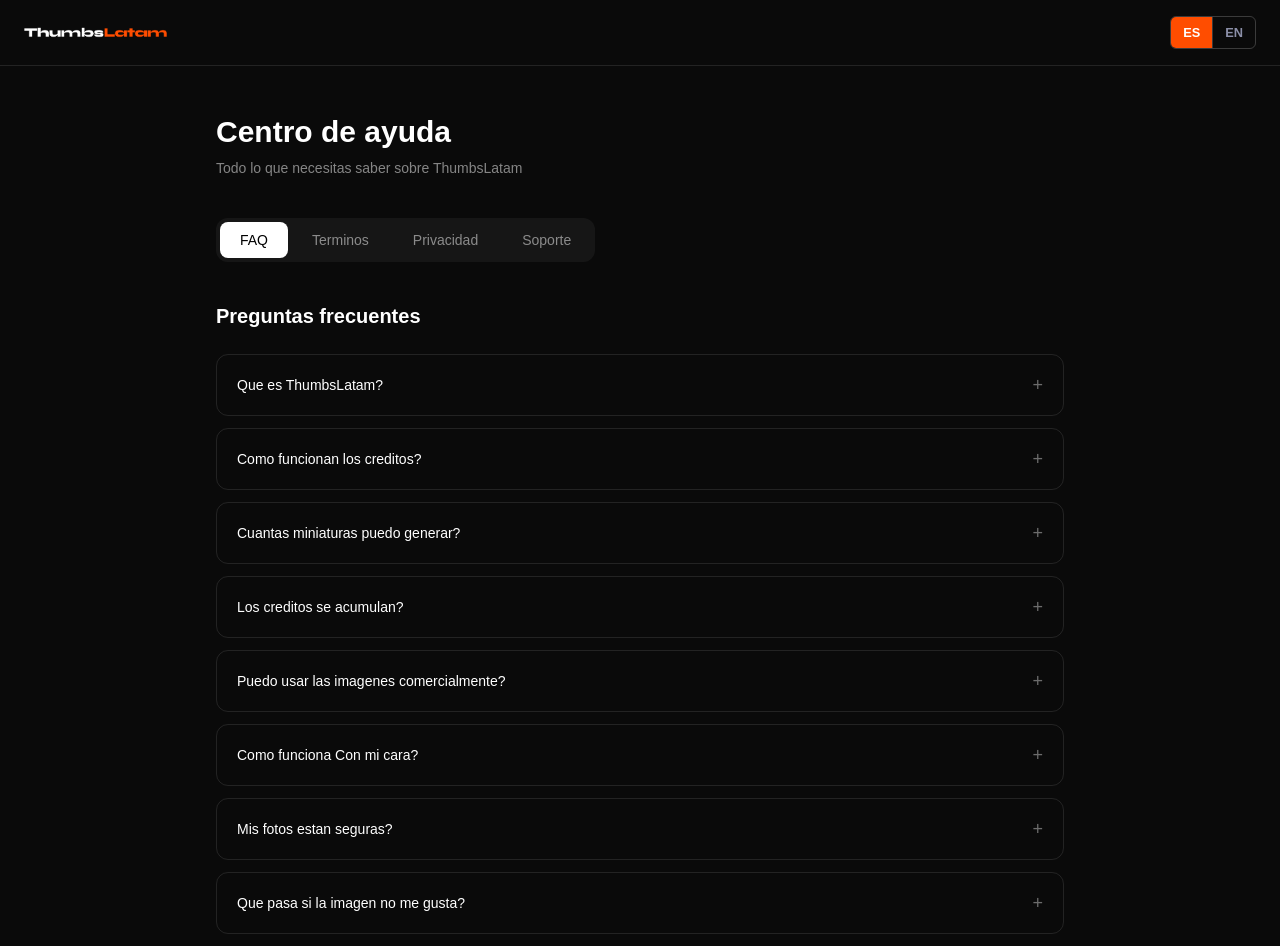
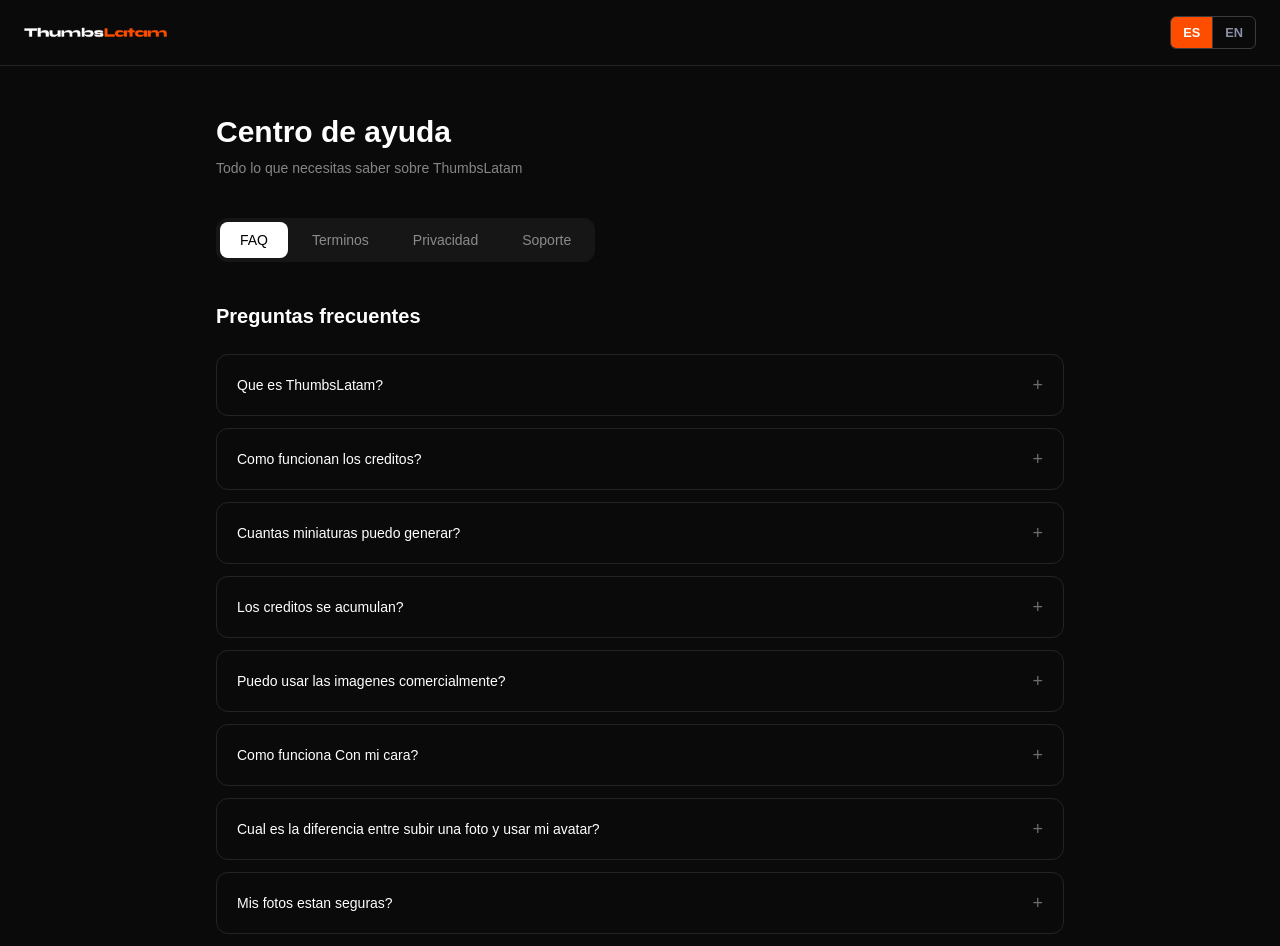
Before and after one commit to jokonog/thumbslatam, a Next.js app: page /legal in a window 1280 px wide. Shown: the top 946 px of the page. Built offline with nearby package versions, Linux system fonts and the light colour scheme.

Commit message:
Agregar explicacion avatar vs foto directa en tutorial y FAQ ES/EN

```diff
--- a/app/dashboard/page.tsx
+++ b/app/dashboard/page.tsx
@@ -855,7 +855,7 @@ export default function Dashboard() {
                     <h2 style={{fontSize:"16px",fontWeight:700,margin:0,color:"#fff",fontFamily:"'Syne',sans-serif"}}>{tutorialLang==="es"?"Sube tus fotos de referencia":"Upload your reference photos"}</h2>
                   </div>
                 </div>
-                <p style={{fontSize:"13px",color:"rgba(255,255,255,0.65)",lineHeight:1.6,margin:"0 0 1rem"}}>{tutorialLang==="es"?"El panel tiene 3 zonas: Izquierda, Centro y Derecha. Usa 'Usar mi cara' para integrar tu avatar guardado.":"The panel has 3 zones: Left, Center and Right. Use 'Use my face' to integrate your saved avatar."}</p>
+                <p style={{fontSize:"13px",color:"rgba(255,255,255,0.65)",lineHeight:1.6,margin:"0 0 1rem"}}>{tutorialLang==="es"?"El panel tiene 3 zonas: Izquierda, Centro y Derecha. Si subes una foto directamente, la IA la usará como referencia pero priorizará el prompt. Si usas 'Usar mi cara' con tu avatar guardado, la IA preservará tus rasgos faciales con mayor precisión. Por eso cuesta 1 crédito más.":"The panel has 3 zones: Left, Center and Right. If you upload a photo directly, the AI uses it as a visual reference but prioritizes your prompt. If you use 'Use my face' with your saved avatar, the AI preserves your facial features with greater precision. That is why it costs 1 extra credit."}</p>
                 <div style={{background:"#060810",borderRadius:"12px",padding:"12px",border:"1px solid rgba(255,255,255,0.08)"}}>
                   <div style={{display:"grid",gridTemplateColumns:"repeat(3,1fr)",gap:"6px",marginBottom:"8px"}}>
                     {[tutorialLang==="es"?"Izquierda":"Left",tutorialLang==="es"?"Centro":"Center",tutorialLang==="es"?"Derecha":"Right"].map((lbl,i) => (
--- a/app/legal/page.tsx
+++ b/app/legal/page.tsx
@@ -15,6 +15,7 @@ const content = {
       { q: "Los creditos se acumulan?", a: "Los creditos del plan gratis son unicos. Los de planes pagos se renuevan mensualmente. Los no utilizados no se acumulan." },
       { q: "Puedo usar las imagenes comercialmente?", a: "Si. Las imagenes que generas son tuyas y puedes usarlas libremente." },
       { q: "Como funciona Con mi cara?", a: "Subes una foto, describes la escena, y la IA coloca tu rostro cinematograficamente. Toma entre 30 y 120 segundos." },
+      { q: "Cual es la diferencia entre subir una foto y usar mi avatar?", a: "Si subes una foto directamente en el panel de elementos, la IA la usara como referencia visual pero le dara prioridad al prompt que describes. Si configuras tu avatar en la seccion de perfil y usas 'Usar mi cara', la IA mantendra tus rasgos faciales con mayor precision en la miniatura final. Por eso la generacion con cara cuesta 1 credito mas que solo fondo." },
       { q: "Mis fotos estan seguras?", a: "Si. Tu avatar se almacena de forma segura y solo se usa para generar tus imagenes. No lo compartimos con terceros." },
       { q: "Que pasa si la imagen no me gusta?", a: "Puedes generar nuevamente. Cada generacion consume creditos, por lo que te recomendamos describir bien la escena." },
       { q: "En que formato se descargan las imagenes?", a: "Las imagenes se descargan en PNG de alta resolucion." },
@@ -71,6 +72,7 @@ const content = {
       { q: "Do credits accumulate?", a: "Free plan credits are unique. Paid plan credits renew monthly. Unused credits do not accumulate." },
       { q: "Can I use images commercially?", a: "Yes. The images you generate are yours and you can use them freely." },
       { q: "How does With my face work?", a: "You upload a photo, describe the scene, and AI places your face cinematically. Takes between 30 and 120 seconds." },
+      { q: "What is the difference between uploading a photo and using my avatar?", a: "If you upload a photo directly in the elements panel, the AI will use it as a visual reference but will prioritize the prompt you describe. If you set up your avatar in the profile section and use 'Use my face', the AI will preserve your facial features with greater precision in the final thumbnail. That is why face generation costs 1 extra credit compared to background only." },
       { q: "Are my photos safe?", a: "Yes. Your avatar is stored securely and only used to generate your images. We do not share it with third parties." },
       { q: "What if I do not like the image?", a: "You can generate again. Each generation consumes credits, so we recommend describing the scene well." },
       { q: "In what format are images downloaded?", a: "Images are downloaded in high resolution PNG." },
```
